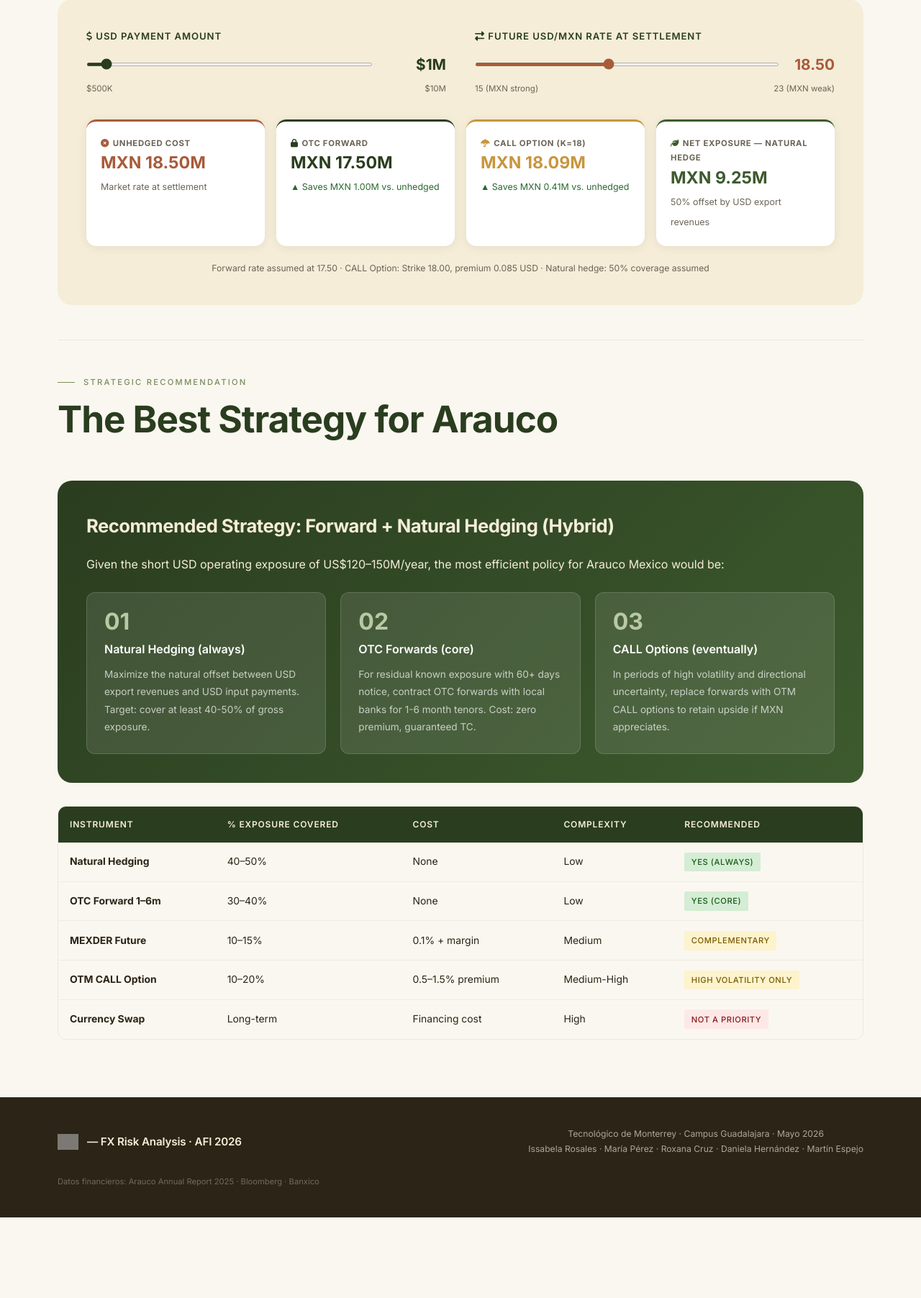
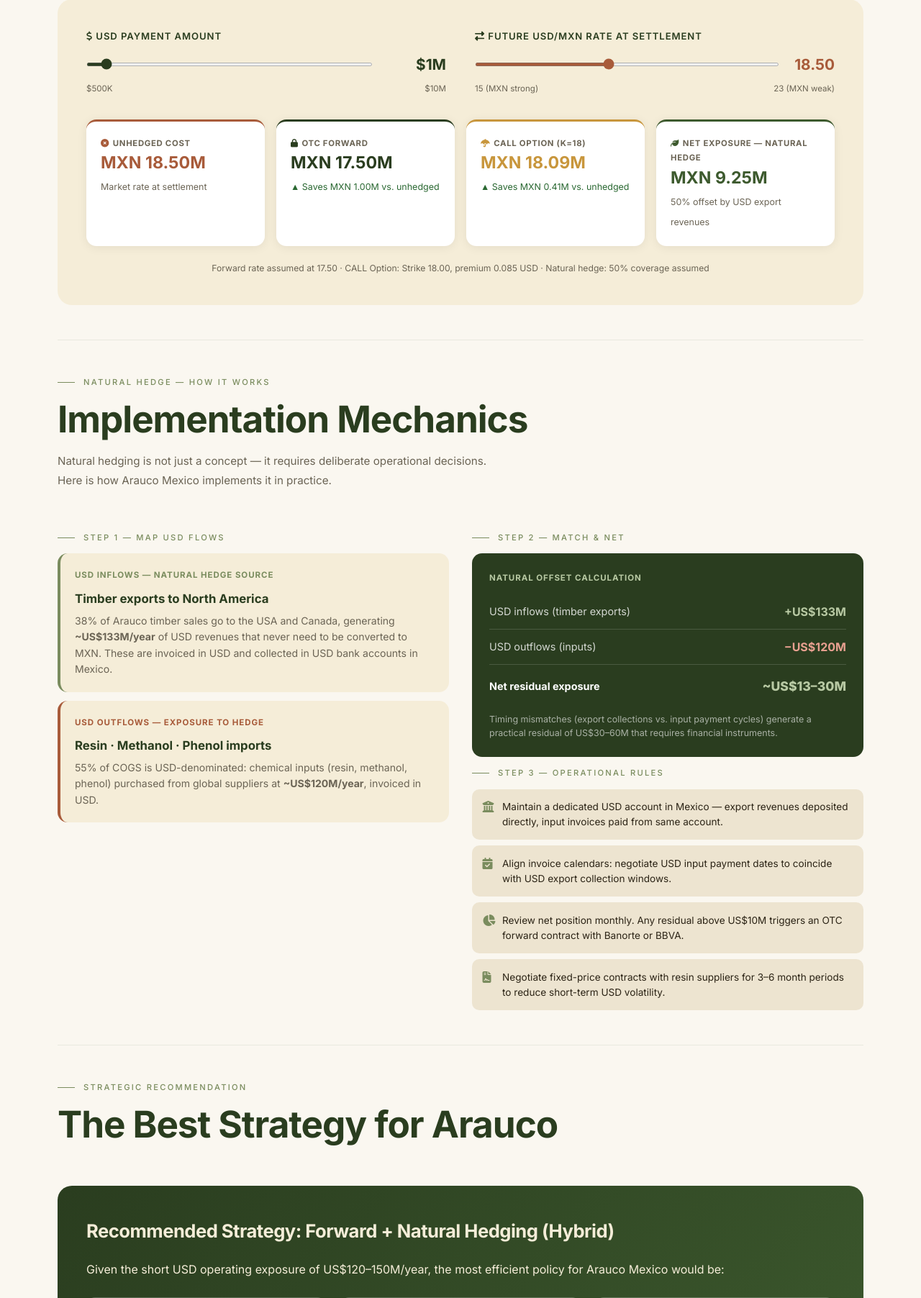
Before and after one commit to a01643155-dotcom/arauco-fx, a Flask app: page /hedging in a window 1280 px wide. Shown: the part 2610-4414 px from the top of the page at 72% size. Before the commit the page ends 4302 px from the top, so only its background shows below. Run offline with Flask 3, Linux system fonts and the light colour scheme; grey boxes are pictures that could not be loaded.

Commit message:
Add natural hedge implementation mechanics section

```diff
--- a/templates/hedging.html
+++ b/templates/hedging.html
@@ -180,6 +180,83 @@
       <p id="calcFootnote" style="font-size:.76rem;color:var(--gray-600);margin-top:1.25rem;text-align:center">
         Forward rate assumed at 17.50 · CALL Option: Strike 18.00, premium 0.085 USD · Natural hedge: 50% coverage assumed
       </p>
+    </div>
+
+    <div class="divider"></div>
+
+    <!-- ── NATURAL HEDGE IMPLEMENTATION ──────────────────────── -->
+    <div class="section-header">
+      <div class="section-eyebrow" data-aos="fade-up">Natural Hedge — How It Works</div>
+      <h2 class="section-title" data-aos="fade-up" data-aos-delay="60">Implementation Mechanics</h2>
+      <p class="section-subtitle" data-aos="fade-up" data-aos-delay="120">
+        Natural hedging is not just a concept — it requires deliberate operational decisions. Here is how Arauco Mexico implements it in practice.
+      </p>
+    </div>
+
+    <!-- Flow diagram: USD IN vs USD OUT -->
+    <div class="split-2" style="align-items:flex-start;gap:2rem" data-aos="fade-up">
+      <div>
+        <div class="section-eyebrow" style="margin-bottom:.75rem">Step 1 — Map USD Flows</div>
+        <div style="display:flex;flex-direction:column;gap:.75rem">
+
+          <div style="background:var(--cream);border-radius:14px;padding:1.25rem;border-left:4px solid var(--sage)">
+            <div style="font-size:.72rem;font-weight:700;color:var(--sage);text-transform:uppercase;letter-spacing:.08em;margin-bottom:.4rem">USD INFLOWS — Natural hedge source</div>
+            <div style="font-weight:700;color:var(--forest);font-size:1.05rem;margin-bottom:.3rem">Timber exports to North America</div>
+            <p style="font-size:.88rem;color:var(--gray-600);line-height:1.6;margin:0">
+              38% of Arauco timber sales go to the USA and Canada, generating
+              <strong>~US$133M/year</strong> of USD revenues that never need to be converted to MXN.
+              These are invoiced in USD and collected in USD bank accounts in Mexico.
+            </p>
+          </div>
+
+          <div style="background:var(--cream);border-radius:14px;padding:1.25rem;border-left:4px solid var(--terracotta)">
+            <div style="font-size:.72rem;font-weight:700;color:var(--terracotta);text-transform:uppercase;letter-spacing:.08em;margin-bottom:.4rem">USD OUTFLOWS — Exposure to hedge</div>
+            <div style="font-weight:700;color:var(--forest);font-size:1.05rem;margin-bottom:.3rem">Resin · Methanol · Phenol imports</div>
+            <p style="font-size:.88rem;color:var(--gray-600);line-height:1.6;margin:0">
+              55% of COGS is USD-denominated: chemical inputs (resin, methanol, phenol) purchased
+              from global suppliers at <strong>~US$120M/year</strong>, invoiced in USD.
+            </p>
+          </div>
+
+        </div>
+      </div>
+
+      <div>
+        <div class="section-eyebrow" style="margin-bottom:.75rem">Step 2 — Match &amp; Net</div>
+        <div style="background:var(--forest);color:white;border-radius:14px;padding:1.5rem;margin-bottom:.75rem">
+          <div style="font-size:.72rem;font-weight:700;color:var(--light-sage);text-transform:uppercase;letter-spacing:.08em;margin-bottom:.75rem">Natural Offset Calculation</div>
+          <div style="display:flex;justify-content:space-between;align-items:center;padding:.6rem 0;border-bottom:1px solid rgba(255,255,255,.15)">
+            <span style="font-size:.9rem;color:rgba(255,255,255,.8)">USD inflows (timber exports)</span>
+            <span style="font-weight:700;color:var(--light-sage)">+US$133M</span>
+          </div>
+          <div style="display:flex;justify-content:space-between;align-items:center;padding:.6rem 0;border-bottom:1px solid rgba(255,255,255,.15)">
+            <span style="font-size:.9rem;color:rgba(255,255,255,.8)">USD outflows (inputs)</span>
+            <span style="font-weight:700;color:#E8A090">−US$120M</span>
+          </div>
+          <div style="display:flex;justify-content:space-between;align-items:center;padding:.6rem 0;margin-top:.25rem">
+            <span style="font-size:.9rem;font-weight:700;color:white">Net residual exposure</span>
+            <span style="font-weight:800;font-size:1.1rem;color:var(--light-sage)">~US$13–30M</span>
+          </div>
+          <p style="font-size:.78rem;color:rgba(255,255,255,.6);margin-top:.75rem;margin-bottom:0;line-height:1.5">
+            Timing mismatches (export collections vs. input payment cycles) generate a practical residual of US$30–60M that requires financial instruments.
+          </p>
+        </div>
+
+        <div class="section-eyebrow" style="margin-bottom:.75rem">Step 3 — Operational Rules</div>
+        <div style="display:flex;flex-direction:column;gap:.5rem">
+          {% for icon, rule in [
+            ('fa-university', 'Maintain a dedicated USD account in Mexico — export revenues deposited directly, input invoices paid from same account.'),
+            ('fa-calendar-check', 'Align invoice calendars: negotiate USD input payment dates to coincide with USD export collection windows.'),
+            ('fa-chart-pie', 'Review net position monthly. Any residual above US$10M triggers an OTC forward contract with Banorte or BBVA.'),
+            ('fa-file-contract', 'Negotiate fixed-price contracts with resin suppliers for 3–6 month periods to reduce short-term USD volatility.'),
+          ] %}
+          <div style="display:flex;gap:.85rem;align-items:flex-start;background:var(--beige);border-radius:10px;padding:.9rem">
+            <i class="fa {{ icon }}" style="color:var(--sage);margin-top:.15rem;min-width:14px"></i>
+            <span style="font-size:.85rem;color:var(--charcoal);line-height:1.55">{{ rule }}</span>
+          </div>
+          {% endfor %}
+        </div>
+      </div>
     </div>
 
     <div class="divider"></div>
```
